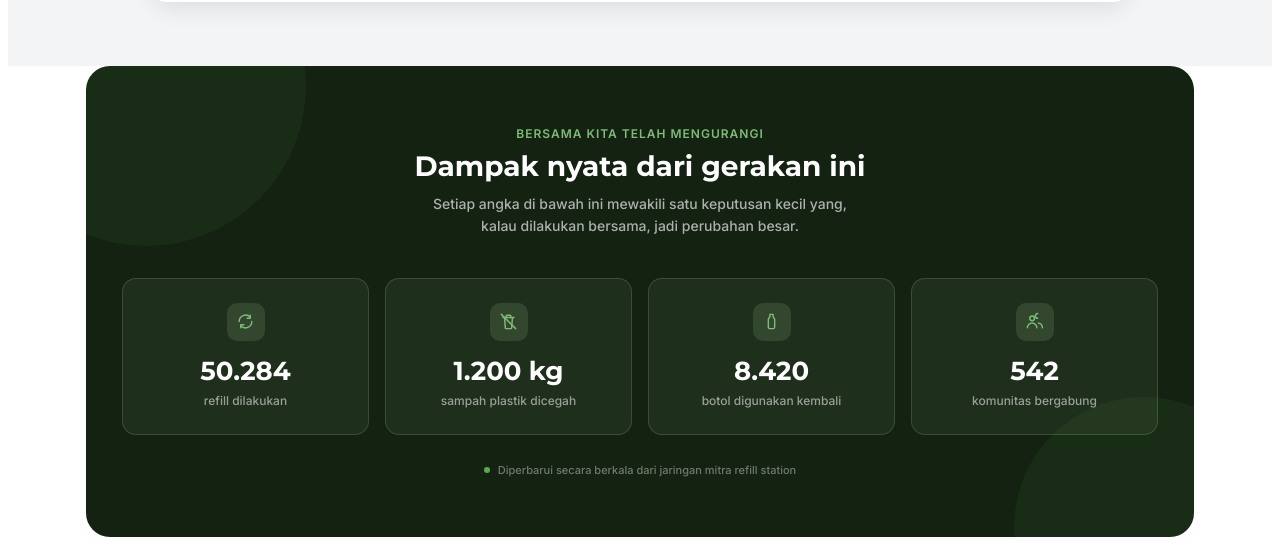
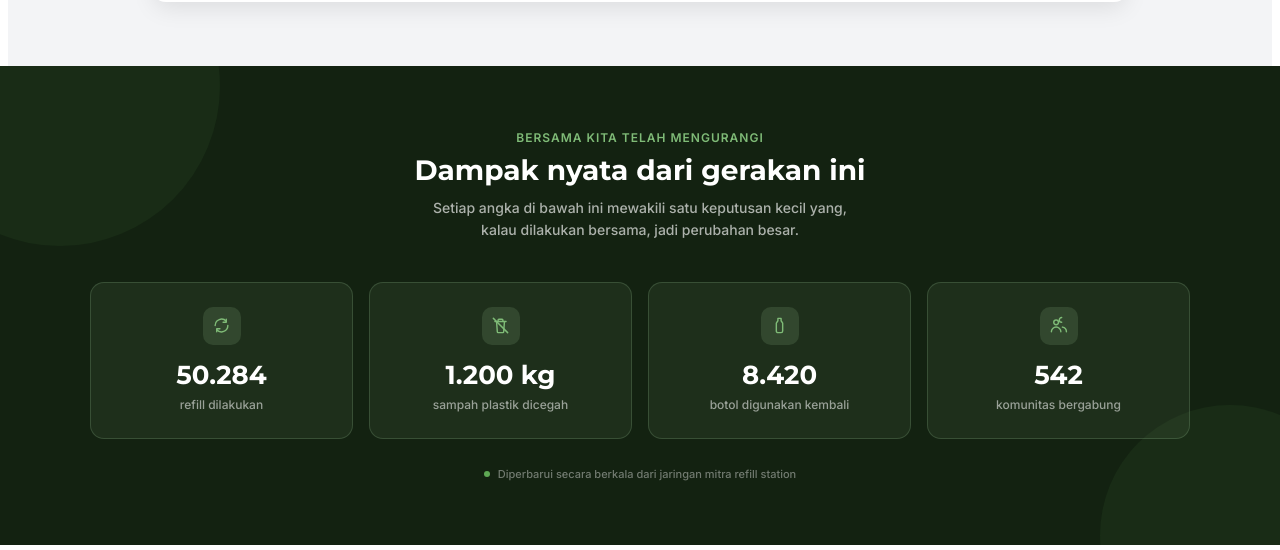
Before and after one commit to Kata-Meta-Web-Wizards/ecofill-indonesia, a website built with Vite: page index.html in a window 1280 px wide. Shown: the part 2798-3348 px from the top of the page. Built offline with nearby package versions, Linux system fonts and the light colour scheme.

Commit message:
fix bg in impact counter

```diff
--- a/src/sections/impact/impact.css
+++ b/src/sections/impact/impact.css
@@ -2,10 +2,9 @@
   position: relative;
   overflow: hidden;
   background: var(--color-hunter-green-900);
-  border-radius: 24px;
-  max-width: 1100px;
-  margin: 0 auto;
-  padding: 4px;
+  width: 100vw;
+  margin-left: calc(50% - 50vw);
+  margin-right: calc(50% - 50vw);
 }
 
 .impact-decor {
@@ -33,7 +32,9 @@
 .impact-inner {
   position: relative;
   z-index: 1;
-  padding: 56px 32px;
+  max-width: 1100px;
+  margin: 0 auto;
+  padding: 64px 32px;
 }
 
 .impact-eyebrow {
```
